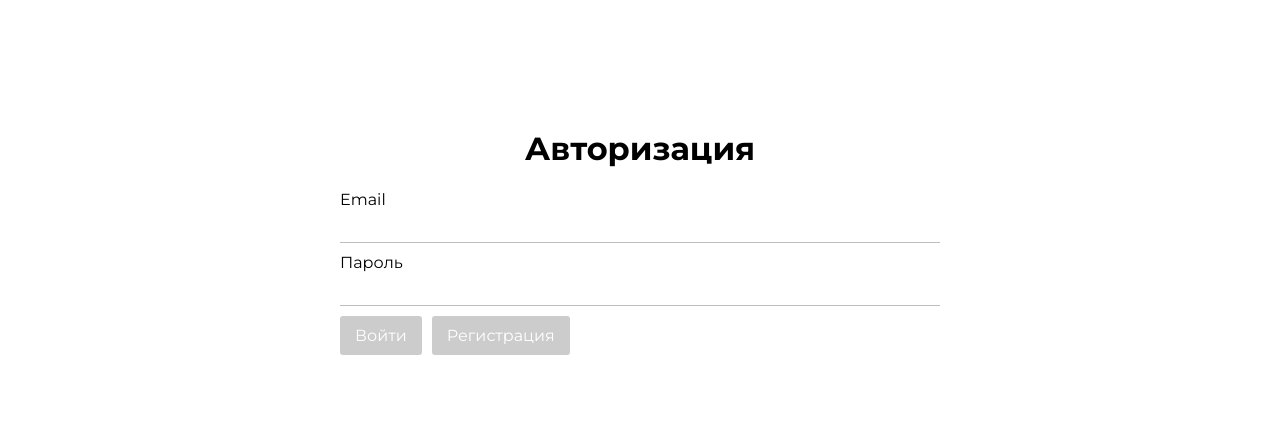
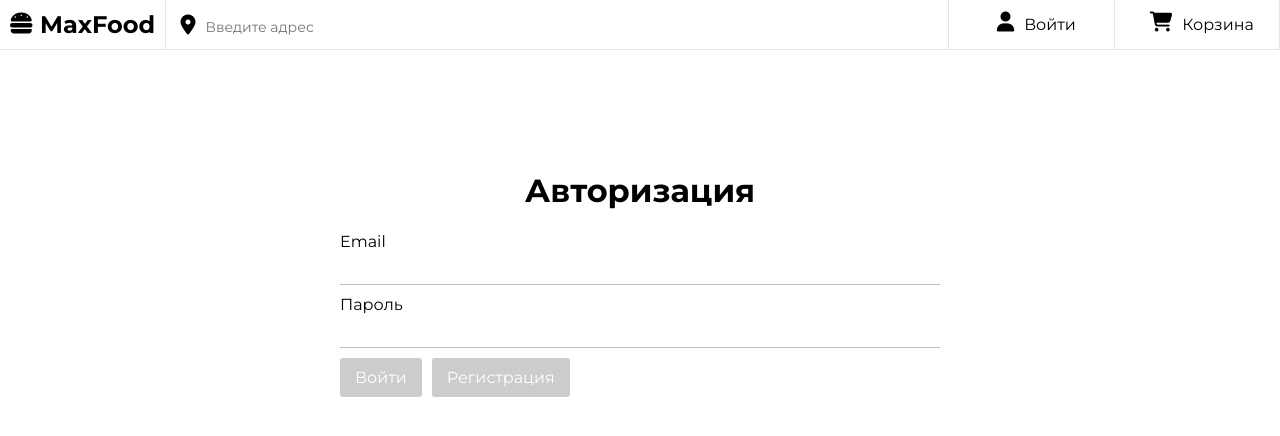
Before and after one commit to mkhotsevich/max-food, a React (Create React App) app: page /auth in a window 1280 px wide. Shown: the top 436 px of the page. Built offline with nearby package versions, Linux system fonts and the light colour scheme.

Commit message:
Рефактор Navbar

```diff
--- a/src/App.js
+++ b/src/App.js
@@ -4,7 +4,7 @@ import { ProfilePage } from "./pages/ProfilePage"
 import { AuthPage } from "./pages/AuthPage/AuthPage"
 import MainPage from "./pages/MainPage/MainPage"
 import { AddDishPage } from "./pages/AddDishPage/AddDishPage"
-import { AddRestaurantPage } from './pages/AddRestaurantPage/AddRestaurantPage'
+import AddRestaurantPage from './pages/AddRestaurantPage/AddRestaurantPage'
 import { RestaurantPage } from './pages/RestaurantPage/RestaurantPage'
 import { Navbar } from "./components/Navbar/Navbar"
 
@@ -18,7 +18,7 @@ function App() {
 				<Route path={'/profile'} component={ProfilePage} />
 				<Route path={'/adddish'} component={AddDishPage} />
 				<Route path={'/addrestaurant'} component={AddRestaurantPage} />
-				<Route path={'/:name'} component={RestaurantPage} />
+				<Route path={'/restaurant/:name'} component={RestaurantPage} />
 				<Redirect to={'/'} />
 			</Switch>
 		</div>
--- a/src/components/Navbar/Navbar.css
+++ /dev/null
@@ -1,78 +0,0 @@
-.Navbar {
-
-}
-/* nav {
-    display: flex;
-    width: 100%;
-    height: 50px;
-    border-bottom: 1px solid #e3e4e6;
-}
-.navbar-logo, .navbar-profile, .navbar-cart {
-    display: flex;
-    flex: 1;
-    border-right: 1px solid #e3e4e6;
-    align-items: center;
-    justify-content: center;
-    padding: 0 5px;
-    color: black;
-}
-.navbar-logo {
-    font-size: 24px;
-}
-.navbar-address {
-    display: flex;
-    flex: 5;
-    border-right: 1px solid #e3e4e6;
-    align-items: center;
-    overflow: hidden;
-    padding-left: 15px;
-}
-.navbar-address-input {
-    flex: 100%;
-    height: 100%;
-    border: none;
-    outline: none;
-    margin-left: 10px;
-}
-.navbar-cart {
-    border: none;
-    outline: none;
-}
-
-
-.navbar-profile-dropdown {
-    position: relative;
-    display: inline-block;
-}
-.navbar-profile-dropdown-link {
-    display: flex;
-    width: 100%;
-    height: 100%;
-    justify-content: center;
-    align-items: center;
-}
-.navbar-profile-dropdown-content {
-    display: none;
-    position: absolute;
-    background-color: #f9f9f9;
-    min-width: 160px;
-    box-shadow: 0px 8px 16px 0px rgba(0,0,0,0.2);
-    z-index: 1;
-}
-.navbar-profile-dropdown-content a {
-    color: black;
-    padding: 12px 16px;
-    text-decoration: none;
-    display: block;
-}
-.navbar-profile-dropdown-content a:hover {
-    background-color: #f1f1f1
-}
-.navbar-profile-dropdown:hover .navbar-profile-dropdown-content {
-    display: block
-}
-.navbar-profile-dropdown:hover .navbar-profile-dropdown-link {
-    color: gray
-}
-
-  */
--- a/src/components/Navbar/Navbar.js
+++ b/src/components/Navbar/Navbar.js
@@ -1,10 +1,31 @@
 import React from 'react'
-import classes from './Navbar.css'
+import { Link } from 'react-router-dom'
+import Input from '../UI/Input/Input'
+import classes from './Navbar.module.css'
 
 export const Navbar = () => {
 	return (
 		<div className={classes.Navbar}>
-
+			<Link to={'/'} className={classes.logo}>
+				<i className="fas fa-hamburger" />
+				&nbsp;
+				<span>MaxFood</span>
+			</Link>
+			<div className={classes.address}>
+				<i className="fas fa-map-marker-alt" />
+				<Input
+					type={'text'}
+					placeholder={'Введите адрес'}
+				/>
+			</div>
+			<Link to={'/auth'} className={classes.profile}>
+				<i className="fas fa-user" />
+				<span>Войти</span>
+			</Link>
+			<Link to={'/cart'} className={classes.cart}>
+				<i className="fas fa-shopping-cart" />
+				<span>Корзина</span>
+			</Link>
 		</div>
 	)
 }
--- /dev/null
+++ b/src/components/Navbar/Navbar.module.css
@@ -0,0 +1,42 @@
+.Navbar {
+	display: flex;
+	width: 100%;
+	height: 50px;
+	border-bottom: 1px solid #e3e4e6;
+}
+.Navbar > div,
+.Navbar > a {
+	display: flex;
+	flex: 1;
+	border-right: 1px solid #e3e4e6;
+	align-items: center;
+	justify-content: center;
+	padding: 0 5px;
+	color: black;
+}
+.Navbar .logo {
+	font-size: 24px;
+	font-weight: 700;
+}
+.Navbar .logo i {
+	margin-bottom: 4px;
+}
+.Navbar .address {
+	flex: 5;
+}
+.Navbar .address > div {
+	width: 100%;
+	margin-bottom: 0 !important;
+}
+.Navbar input {
+	border: none !important;
+}
+.Navbar .address > i {
+	margin: 0 10px;
+	font-size: 20px;
+}
+.Navbar .profile > i,
+.Navbar .cart > i {
+	font-size: 20px;
+	margin: 0 10px 5px 10px;
+}
--- a/src/components/UI/Cart/Cart.js
+++ b/src/components/UI/Cart/Cart.js
@@ -4,7 +4,7 @@ import classes from './Cart.module.css'
 
 const Cart = props => {
 	return (
-		<Link to={`/${props.name.toLowerCase()}`} className={classes.Cart}>
+		<Link to={`/restaurant/${props.id}`} className={classes.Cart}>
 			<div>
 				<img alt={props.name}/>
 				<h3>{props.name}</h3>
--- a/src/components/UI/Input/Input.js
+++ b/src/components/UI/Input/Input.js
@@ -18,6 +18,7 @@ const Input = props => {
 			<input
 				type={inputType}
 				id={htmlFor}
+				placeholder={props.placeholder}
 				value={props.value}
 				onChange={props.onChange}
 			>
--- a/src/index.css
+++ b/src/index.css
@@ -3,6 +3,8 @@
 	box-sizing: border-box;
 }
 body {
+	padding: 0;
+	margin: 0;
 	font-family: 'Montserrat', sans-serif;
 }
 a {
--- a/src/pages/AddRestaurantPage/AddRestaurantPage.js
+++ b/src/pages/AddRestaurantPage/AddRestaurantPage.js
@@ -4,8 +4,9 @@ import classes from './AddRestaurantPage.module.css'
 import Input from '../../components/UI/Input/Input'
 import { createControl, validate, validateForm } from '../../utils/form/formFramework'
 import Buttom from '../../components/UI/Button/Button'
+import { connect } from 'react-redux'
 
-export const AddRestaurantPage = () => {
+const AddRestaurantPage = () => {
 	const createFromControls = () => {
 		return {
 			name: createControl({
@@ -92,3 +93,16 @@ export const AddRestaurantPage = () => {
 		</div>
 	)
 }
+
+function mapStateToProps(state) {
+	return {
+
+	}
+}
+function mapDispatchToProps(dispatch) {
+	return {
+
+	}
+}
+
+export default connect(mapStateToProps, mapDispatchToProps)(AddRestaurantPage)
```
